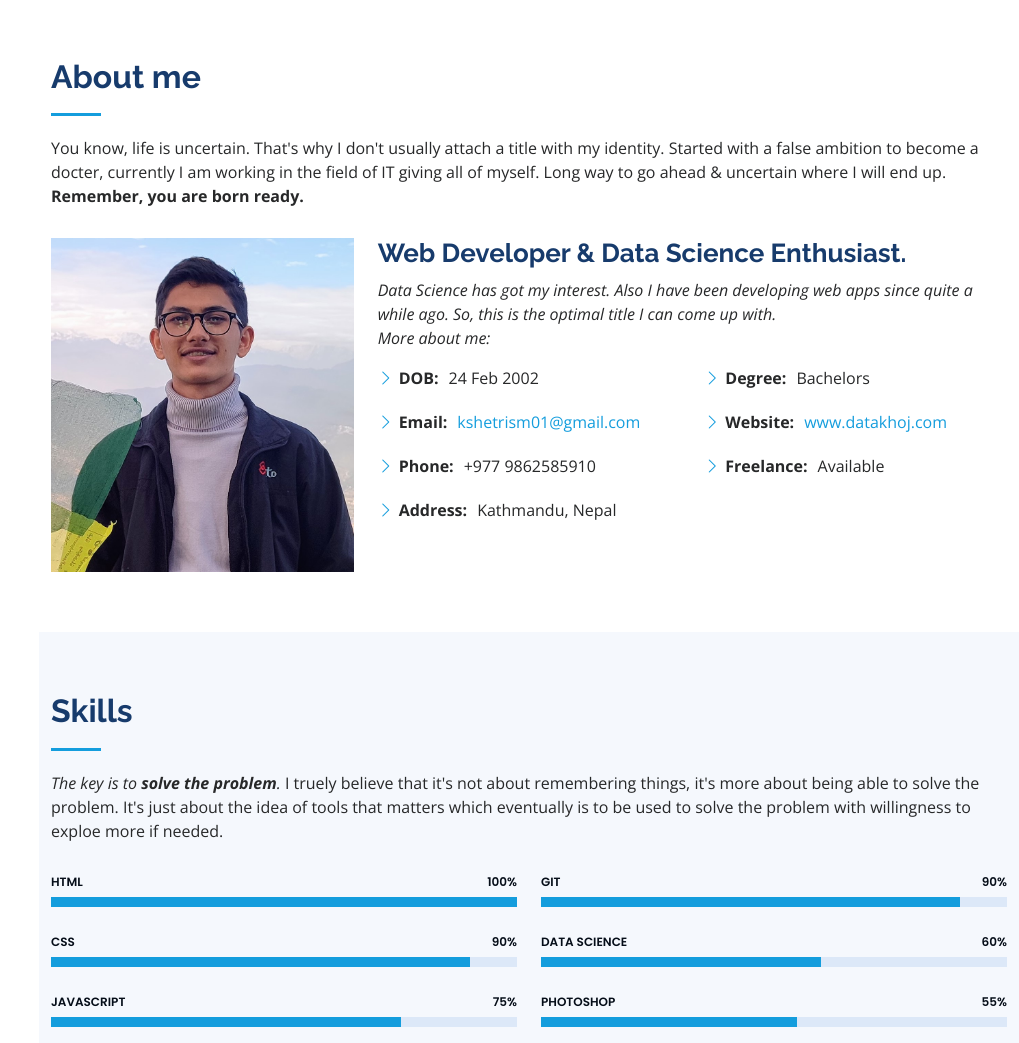
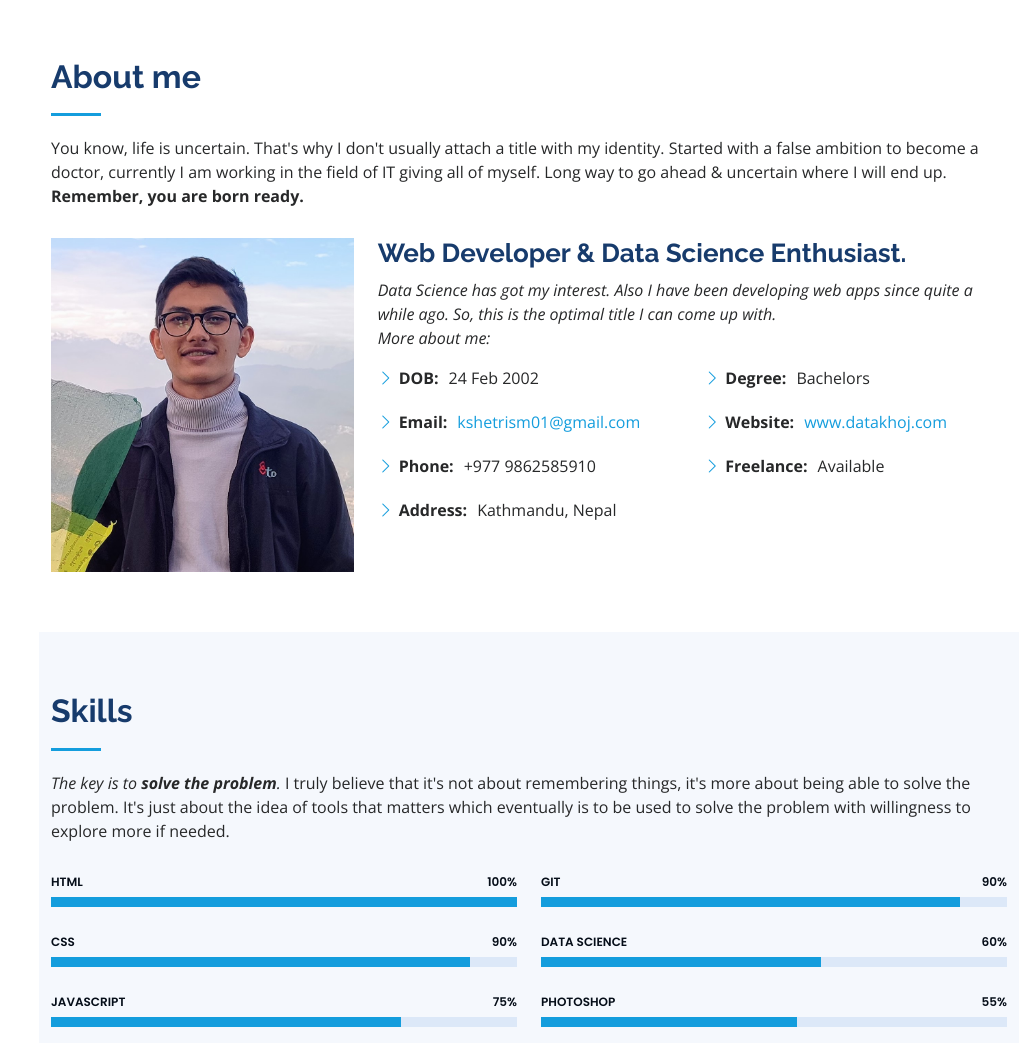
Before and after one commit to suryamthapa/Myportfolio, a plain HTML site: page index.html in a window 1280 px wide. Shown: the part 802-1845 px from the top of the page, without its empty margins (261-1280 px from the left). Drawn offline with nearby package versions, Linux system fonts and the light colour scheme.

Commit message:
Spelling mistakes corrected

```diff
--- a/index.html
+++ b/index.html
@@ -96,7 +96,7 @@
           <h2>About me</h2>
           <p>You know, life is uncertain.
             That's why I don't usually attach a title with my identity.
-            Started with a false ambition to become a docter, currently I am working in the field of IT giving all of myself.
+            Started with a false ambition to become a doctor, currently I am working in the field of IT giving all of myself.
             Long way to go ahead & uncertain where I will end up. <br><strong>Remember, you are born ready.</strong></p>
         </div>
 
@@ -144,8 +144,9 @@
 
         <div class="section-title">
           <h2>Skills</h2>
-          <p><em>The key is to <strong>solve the problem</strong>.</em> I truely believe that it's not about remembering things,
-            it's more about being able to solve the problem. It's just about the idea of tools that matters which eventually is to be used to solve the problem with willingness to exploe more if needed.</p>
+          <p><em>The key is to <strong>solve the problem</strong>.</em> I truly believe that it's not about remembering things,
+            it's more about being able to solve the problem.
+            It's just about the idea of tools that matters which eventually is to be used to solve the problem with willingness to explore more if needed.</p>
         </div>
 
         <div class="row skills-content">
```
